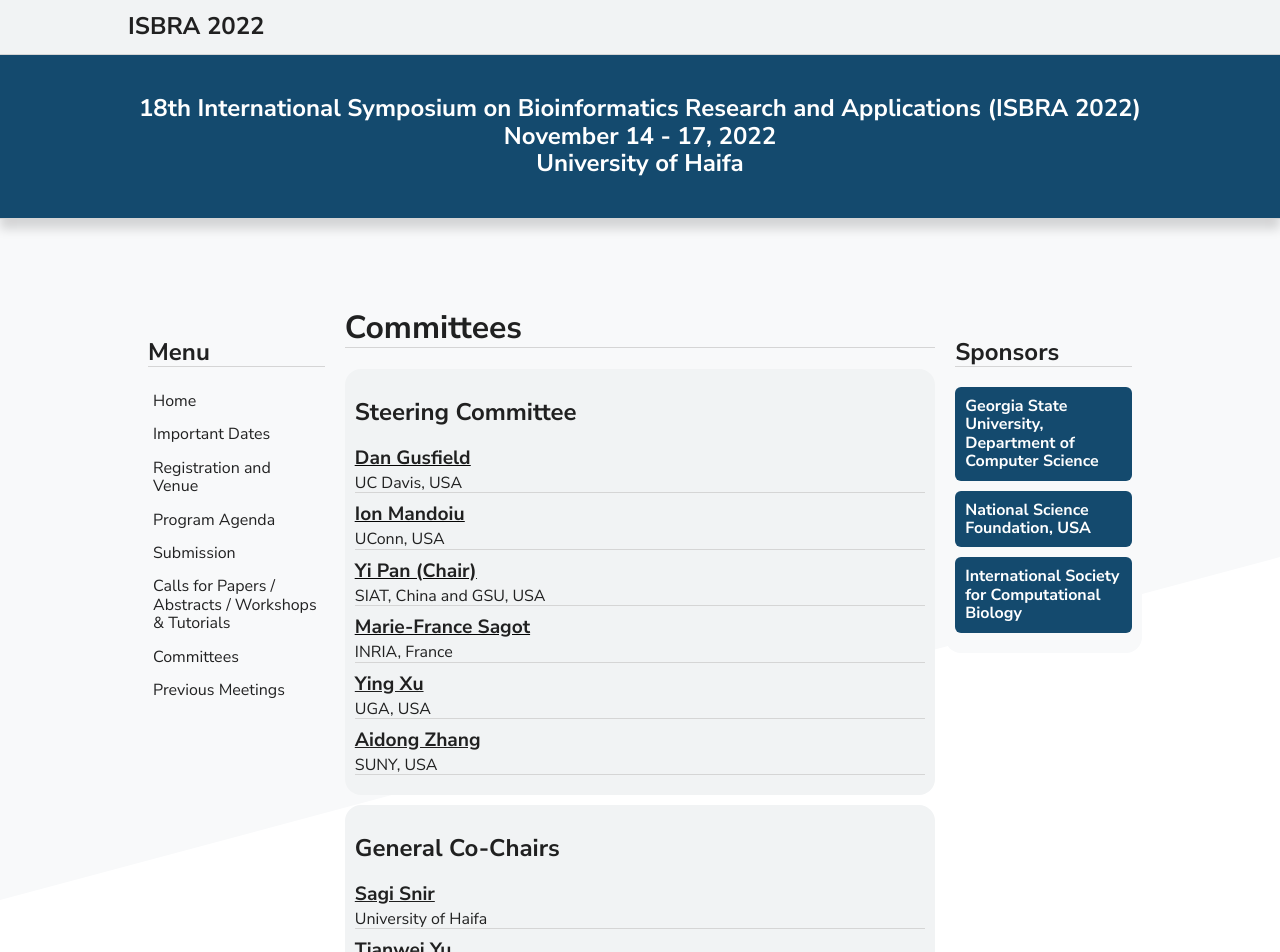
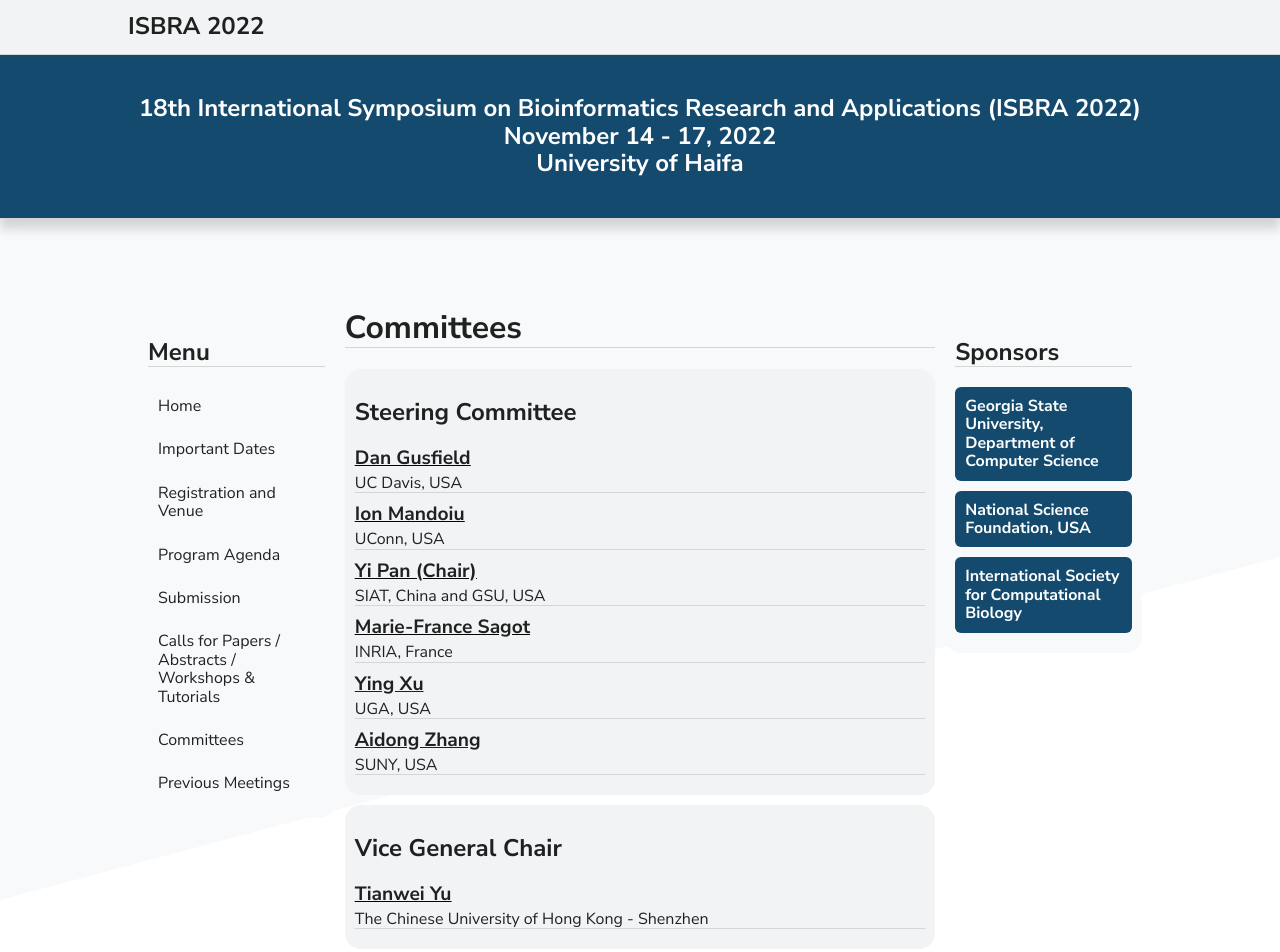
Before and after one commit to Mangul-Lab-USC/_ISBRA22, a Next.js app: page /committees in a window 1280 px wide. Shown: the top 952 px of the page. Built offline with nearby package versions, Linux system fonts and the light colour scheme.

Commit message:
update committee

```diff
--- a/components/Layout/Layout.module.css
+++ b/components/Layout/Layout.module.css
@@ -77,13 +77,15 @@
 }
 
 .menu > ul > li {
-  padding: 5px;
+  padding: 10px;
+  transition-duration: 0.15s;
   margin-bottom: 5px;
   border-radius: 6px;
 }
 
 .menu > ul > li:hover {
-  background: var(--secondary-main);
+  background: var(--accent);
+  color: var(--white);
   cursor: pointer;
   text-decoration: underline;
 }
@@ -114,13 +116,13 @@
 }
 
 .sponsors > ul > li:hover {
-  transform: translateY(-1px);
+  /* transform: translateY(-1px); */
   text-decoration: underline;
 }
 
-.sponsors > ul > li:active {
+/* .sponsors > ul > li:active {
   transform: translateY(0px);
-}
+} */
 
 .sponsors > ul > li > a {
   color: var(--white);
--- a/lib/committees.js
+++ b/lib/committees.js
@@ -34,6 +34,16 @@ export default {
       },
     ],
   },
+  "Vice General Chair": {
+    description: "",
+    members: [
+      {
+        name: "Tianwei Yu",
+        affiliation: "The Chinese University of Hong Kong - Shenzhen",
+        href: "https://sds.cuhk.edu.cn/en/teacher/69",
+      },
+    ],
+  },
   "General Co-Chairs": {
     description: "",
     members: [
@@ -41,11 +51,6 @@ export default {
         name: "Sagi Snir",
         affiliation: "University of Haifa",
         href: null,
-      },
-      {
-        name: "Tianwei Yu",
-        affiliation: "The Chinese University of Hong Kong - Shenzhen",
-        href: "https://sds.cuhk.edu.cn/en/teacher/69",
       },
       {
         name: "Alexander Zelikovsky",
@@ -101,9 +106,7 @@ export default {
     ],
   },
   "Program Committee": {
-      description: '',
-      members: [
-
-      ]
-  }
+    description: "",
+    members: [],
+  },
 };
```
